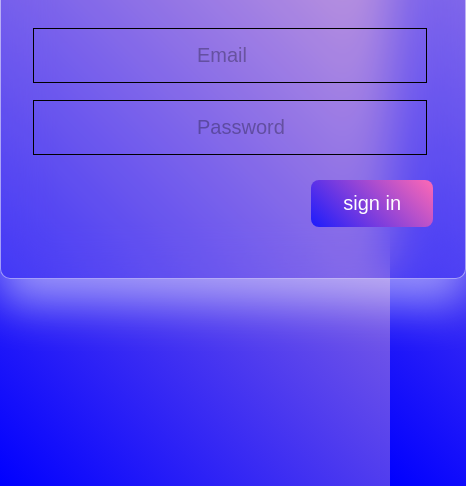
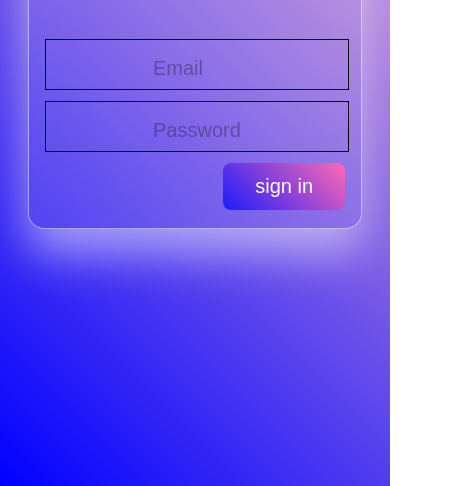
Before and after one commit to syedabdullahali/input-login-with-css, a plain HTML site: page index.html in a window 390 px wide. Shown: the part 358-844 px from the top of the page, 466 px wide, since content can reach past the window. Drawn offline with Linux system fonts and the light colour scheme.

Commit message:
added @mediqa

```diff
--- a/style.css
+++ b/style.css
@@ -117,3 +117,38 @@ form{
 
     opacity: 1;
 }
+
+
+@media(max-width:500px){
+    form{
+        width:300px;
+        height: 200px;
+
+        padding: 4rem 1rem;
+
+        border-radius: 1rem;
+
+    }
+
+    .form_title{
+        font-weight: 400;
+
+        margin-top: -1rem;
+    }
+
+    .form_div{
+        position: relative;
+
+        height: 38px;
+
+        margin-bottom: 1.5rem;
+    }
+
+    .form__label{
+        position: absolute;
+        left:6.5rem;
+        top:1.5rem;
+
+    }
+
+}
```
